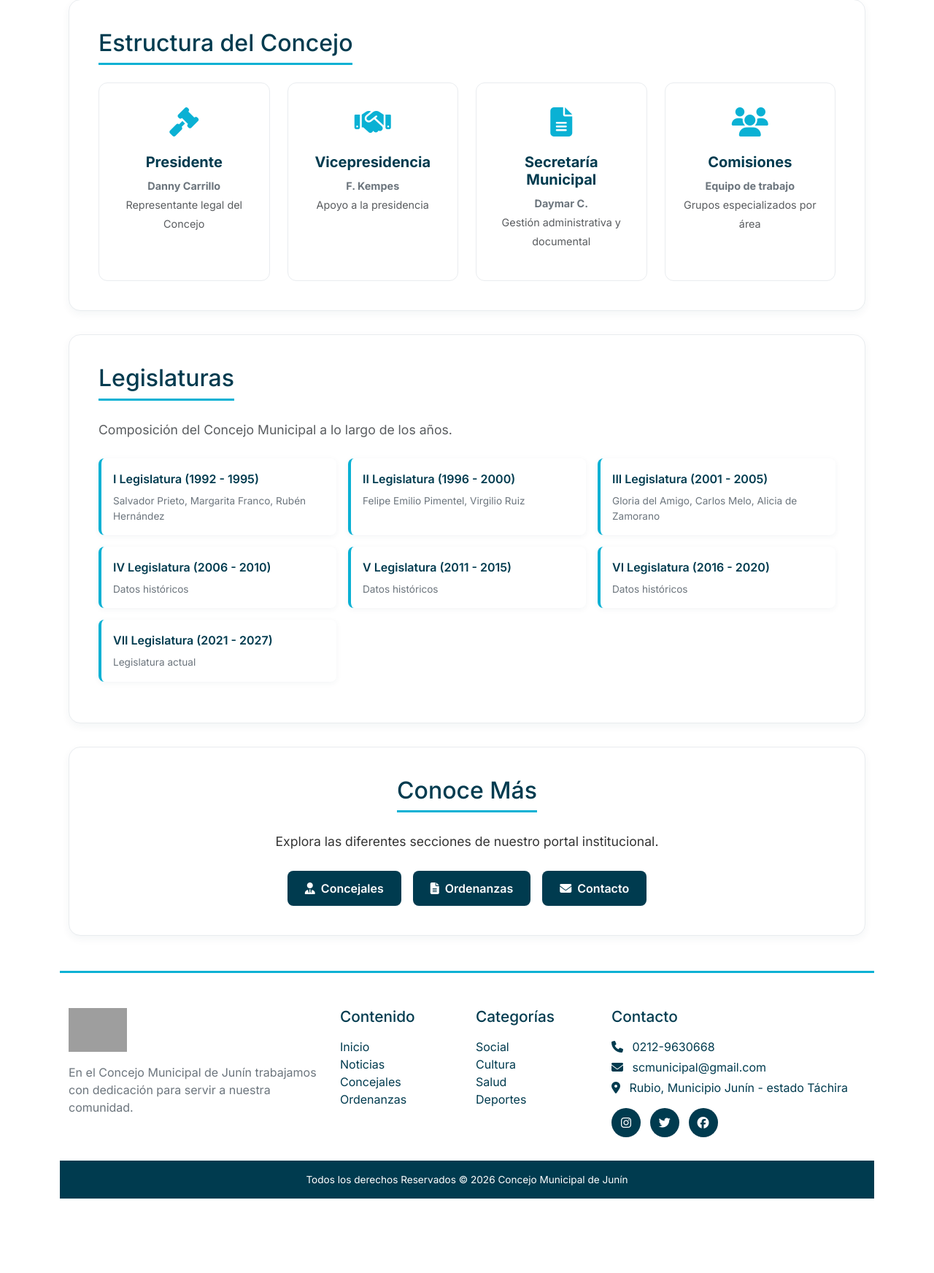
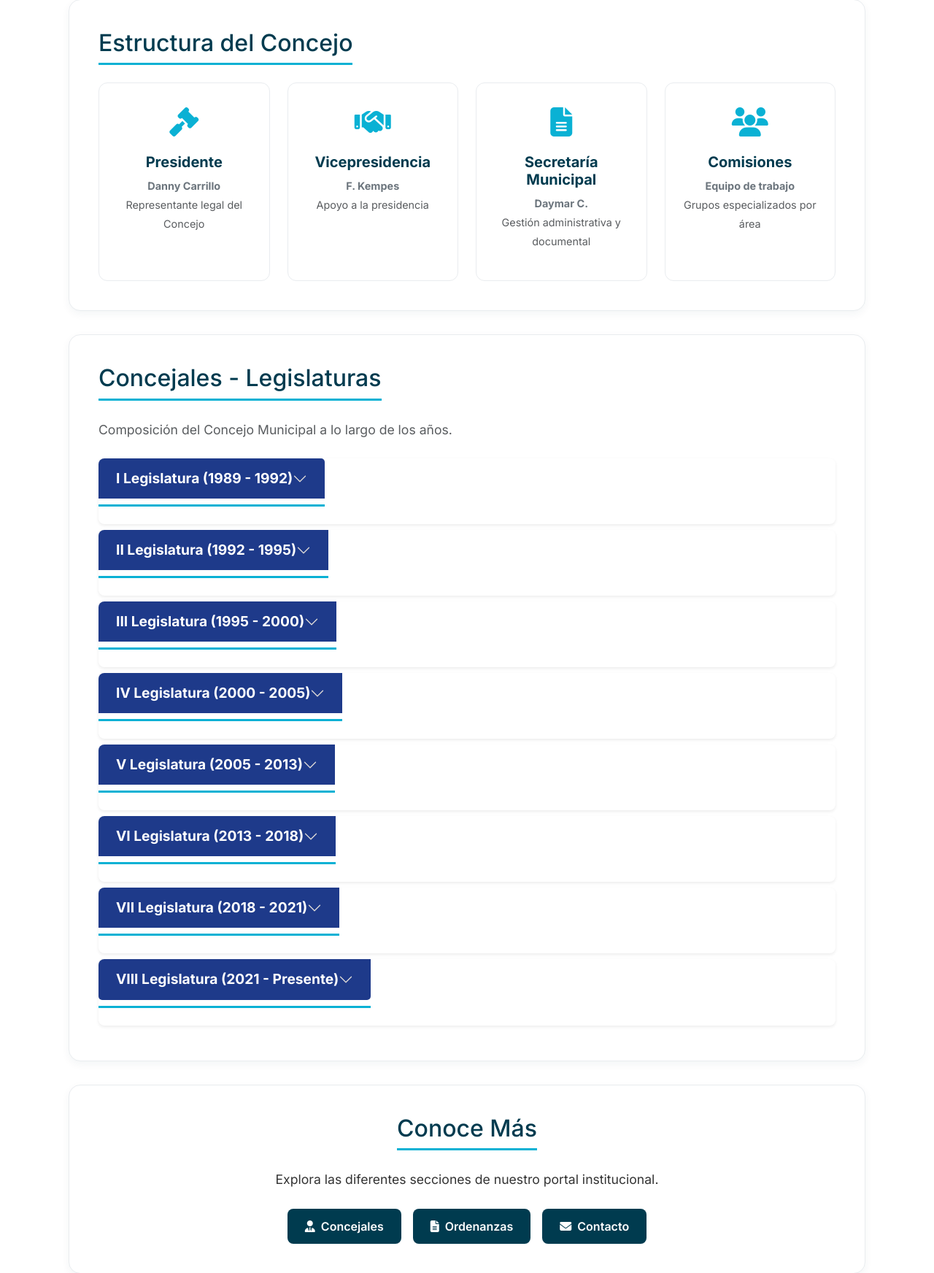
Before and after one commit to Ly239/municipal-consejoj, a Django app: page /about_us/ in a window 1280 px wide. Shown: the part 1005-2749 px from the top of the page at 73% size. Before the commit the page ends 2647 px from the top, so only its background shows below. Run offline with Django 3.2, Linux system fonts and the light colour scheme; some libraries are stand-ins or nearby versions; grey boxes are pictures that could not be loaded.

Commit message:
Actualizado about_us (styles legislatura)

```diff
--- a/apps/core/static/core/css/styles.css
+++ b/apps/core/static/core/css/styles.css
@@ -855,35 +855,81 @@ body {
     margin-bottom: 0;
 }
 
-/* Legislaturas (Tarjetas pequeñas) */
-.legislature-list {
-    list-style: none;
-    padding: 0;
-    display: grid;
-    grid-template-columns: repeat(auto-fill, minmax(250px, 1fr));
-    gap: 1rem;
+/* ============================================ */
+/* LEGISLATURAS (ACORDEÓN)     */
+/* ============================================ */
+
+/* Encabezado de acordeón */
+.accordion-item {
+    border: none;
+    border-radius: 8px;
+    margin-bottom: 0.75rem;
+    overflow: hidden;
+    box-shadow: 0 2px 6px rgba(0, 59, 79, 0.1);
 }
-.legislature-list li {
+.accordion-button {
+    background-color: var(--color-dark-blue);
+    color: white;
+    font-family: var(--font-title);
+    font-size: 1.2rem;
+    font-weight: 600;
+    padding: 1rem 1.5rem;
+    border: none;
+    box-shadow: none;
+    text-align: center;
+}
+.accordion-button:not(.collapsed) {
+    background-color: var(--color-dark-blue);
+    color: white;
+    box-shadow: none;
+}
+.accordion-button::after {
+    filter: invert(1);
+}
+.accordion-button:hover {
+    background-color: #005a75;
+}
+.accordion-body {
+    background: #f8f9fa;
+    padding: 1.5rem;
+}
+.accordion-body p {
+    font-size: 0.95rem;
+    color: #6c757d;
+    margin-bottom: 1rem;
+}
+
+/* Tabla de concejales */
+.legislature-table {
+    width: 100%;
+    border-collapse: collapse;
     background: white;
-    border-left: 4px solid var(--color-light-blue);
     border-radius: 8px;
-    padding: 1rem;
-    box-shadow: 0 2px 8px rgba(0, 59, 79, 0.05);
+    overflow: hidden;
+}
+.legislature-table th {
+    background-color: #e9ecef;
+    color: var(--color-dark-blue);
+    font-weight: 600;
+    padding: 0.75rem 1rem;
+    text-align: left;
+    font-size: 0.9rem;
+    text-transform: uppercase;
+    letter-spacing: 0.5px;
+}
+.legislature-table td {
+    padding: 0.75rem 1rem;
+    border-bottom: 1px solid #f1f5f9;
+    font-size: 0.95rem;
+}
+.legislature-table tr:nth-child(even) {
+    background-color: #f8f9fa;
+}
+.legislature-table td:last-child {
     font-weight: 600;
     color: var(--color-dark-blue);
-    transition: transform 0.3s, box-shadow 0.3s;
 }
-.legislature-list li:hover {
-    transform: translateY(-3px);
-    box-shadow: 0 8px 16px rgba(0, 59, 79, 0.1);
-}
-.legislature-list li small {
-    display: block;
-    font-weight: 400;
-    color: #6c757d;
-    font-size: 0.85rem;
-    margin-top: 0.5rem;
-}
+
 
 /* Botones de navegación */
 .about-buttons {
--- a/apps/core/views.py
+++ b/apps/core/views.py
@@ -62,6 +62,7 @@ NEWS_DATA = [
     },
 ]
 
+
 # Datos reales de Concejales del Municipio Junín (con fotos de Unsplash)
 COUNCILORS_DATA = [
     # Bloque de Presidencia
@@ -121,6 +122,104 @@ SYNDICATE_DATA = [
         'position': 'Secretaria Municipal del Concejo',
         'image': 'https://images.unsplash.com/photo-1580894732444-8ecded7900cd?w=400',
     },
+]
+
+
+# Historial legislativo real del Municipio Junín (Táchira) para el About Us
+LEGISLATURES_DATA = [
+    {
+        'id': 'I',
+        'years': '1989 - 1992', # El primer período de alcaldes electos arrancó en 1989
+        'mayor': 'Juan de Dios Cañas',  # Primer alcalde electo directamente en Junín
+        'members': [
+            {'name': 'Armando Bautista', 'party': 'AD'},
+            {'name': 'Sonia Hernán de Bastos', 'party': 'AD'},
+            {'name': 'José Omar Boada', 'party': 'AD'},
+            {'name': 'Luis Antonio Ruda', 'party': 'AD'},
+            {'name': 'Félix Campero Sánchez', 'party': 'AD'},
+            {'name': 'Juan Abello González', 'party': 'COPEI'},
+        ]
+    },
+    {
+        'id': 'II',
+        'years': '1992 - 1995',
+        'mayor': 'Pedro Fernández',
+        'members': [
+            {'name': 'Nelson Flores Galvis', 'party': 'COPEI'},
+            {'name': 'Evaristo Monsalve', 'party': 'COPEI'},
+            {'name': 'Juan Abello González', 'party': 'COPEI'},
+            {'name': 'Sonia Hernán de Bastos', 'party': 'AD'},
+            {'name': 'Marcos Moreno', 'party': 'AD'},
+        ]
+    },
+    {
+        'id': 'III',
+        'years': '1995 - 2000', # Período extendido por transición constitucional
+        'mayor': 'Gonzalo Fuentes La Cruz',
+        'members': [
+            {'name': 'Gerardo Carrero', 'party': 'AD'},
+            {'name': 'Héctor Cabrera', 'party': 'AD'},
+            {'name': 'Marcos Moreno', 'party': 'AD'},
+            {'name': 'Pedro Chirinos', 'party': 'COPEI'},
+            {'name': 'Yaneth de Carrillo', 'party': 'COPEI'},
+        ]
+    },
+    {
+        'id': 'IV',
+        'years': '2000 - 2005',
+        'mayor': 'Luis Valladares',
+        'members': [
+            {'name': 'César Vera', 'party': 'MVR'},
+            {'name': 'Luis Sandoval', 'party': 'MVR'},
+            {'name': 'María Elena Ruiz', 'party': 'AD'},
+            {'name': 'Jorge Salcedo', 'party': 'COPEI'},
+        ]
+    },
+    {
+        'id': 'V',
+        'years': '2005 - 2013',  # Período extendido nacionalmente
+        'mayor': 'Juan Peñaloza / Mercedes Chapeta', # Nombre corregido: Chapeta
+        'members': [
+            {'name': 'José Araujo', 'party': 'PSUV'},
+            {'name': 'Gladys Yáñez', 'party': 'PSUV'},
+            {'name': 'Yobel Sandoval', 'party': 'COPEI'},
+            {'name': 'Walter Chacón', 'party': 'AD'},
+        ]
+    },
+    {
+        'id': 'VI',
+        'years': '2013 - 2018',
+        'mayor': 'Yobel Sandoval',
+        'members': [
+            {'name': 'Danny Carrillo', 'party': 'COPEI'},
+            {'name': 'Sonia Mendoza', 'party': 'AD'},
+            {'name': 'Marcos Rincón', 'party': 'MUD'},
+            {'name': 'Johan Lizcano', 'party': 'MUD'},
+        ]
+    },
+    {
+        'id': 'VII',
+        'years': '2018 - 2021',
+        'mayor': 'Ángel Márquez',
+        'members': [
+            {'name': 'Herlany Rivas', 'party': 'PSUV'},
+            {'name': 'Rubén Manrique', 'party': 'PSUV'},
+            {'name': 'Elizabeth Martínez', 'party': 'PSUV'},
+        ]
+    },
+    {
+        'id': 'VIII',
+        'years': '2021 - Presente', # Gestión legislativa bajo la alcaldía de Jackson Carrillo
+        'mayor': 'Jackson Carrillo',
+        'members': [
+            {'name': 'Danny Carrillo', 'party': 'MUD'},
+            {'name': 'F. Kempes', 'party': 'MUD'},
+            {'name': 'Johan Lizcano', 'party': 'MUD'},
+            {'name': 'Sonia Mendoza', 'party': 'MUD'},
+            {'name': 'Marco Rincón', 'party': 'MUD'},
+            {'name': 'Rubén Manrique', 'party': 'Alianza Dem.'},
+        ]
+    }
 ]
 
 
@@ -191,6 +290,12 @@ class CouncilorsView(TemplateView):
 class AboutUsView(TemplateView):
     template_name = 'core/about_us.html'
 
+    def get_context_data(self, **kwargs):
+        context = super().get_context_data(**kwargs)
+        context['legislatures'] = LEGISLATURES_DATA  # Pasa los datos reales
+        return context
+
+
 
 def HomeView(request):
     """Vista principal que combina datos dinámicos (Proxy Models) y estáticos de ejemplo."""
--- a/templates/core/about_us.html
+++ b/templates/core/about_us.html
@@ -96,41 +96,55 @@
     </div>
 
     <!-- ============================================ -->
-    <!-- 3. LEGISLATURAS                             -->
+    <!-- LEGISLATURAS (DATOS REALES DESDE VIEW.PY)   -->
     <!-- ============================================ -->
     <div class="about-section">
-        <h2>Legislaturas</h2>
+        <h2>Concejales - Legislaturas</h2>
         <p class="text-muted mb-4">Composición del Concejo Municipal a lo largo de los años.</p>
-        <ul class="legislature-list">
-            <li>
-                I Legislatura (1992 - 1995)
-                <small>Salvador Prieto, Margarita Franco, Rubén Hernández</small>
-            </li>
-            <li>
-                II Legislatura (1996 - 2000)
-                <small>Felipe Emilio Pimentel, Virgilio Ruiz</small>
-            </li>
-            <li>
-                III Legislatura (2001 - 2005)
-                <small>Gloria del Amigo, Carlos Melo, Alicia de Zamorano</small>
-            </li>
-            <li>
-                IV Legislatura (2006 - 2010)
-                <small>Datos históricos</small>
-            </li>
-            <li>
-                V Legislatura (2011 - 2015)
-                <small>Datos históricos</small>
-            </li>
-            <li>
-                VI Legislatura (2016 - 2020)
-                <small>Datos históricos</small>
-            </li>
-            <li>
-                VII Legislatura (2021 - 2027)
-                <small>Legislatura actual</small>
-            </li>
-        </ul>
+
+        <div class="accordion" id="accordionLegislatures">
+            {% for legislature in legislatures %}
+                <div class="accordion-item mb-2 border-0 shadow-sm rounded-3 overflow-hidden">
+                <h2 class="accordion-header" id="heading{{ forloop.counter }}">
+                <button class="accordion-button collapsed text-white fw-bold" type="button"
+                        data-bs-toggle="collapse" data-bs-target="#collapse{{ forloop.counter }}"
+                        style="background-color: #1e3a8a;">
+                    {{ legislature.id }} Legislatura ({{ legislature.years }})
+                </button>
+                </h2>
+                <div id="collapse{{ forloop.counter }}" class="accordion-collapse collapse" data-bs-parent="#accordionLegislatures">
+                <div class="accordion-body bg-light">
+                    <p class="small text-muted mb-3">
+                        <i class="bi bi-person-badge-fill me-1"></i>
+                        <strong>Alcalde del Período:</strong> {{ legislature.mayor }}
+                    </p>
+                    <div class="table-responsive">
+                        <table class="table table-hover bg-white rounded shadow-sm align-middle mb-0">
+                        <thead>
+                            <tr class="table-secondary">
+                                <th scope="col" class="ps-3">Concejal Histórico</th>
+                                <th scope="col">Fracción Política</th>
+                            </tr>
+                            </thead>
+                        <tbody>
+                        {% for member in legislature.members %}
+                            <tr>
+                                <td class="ps-3 fw-medium text-dark">{{ member.name }}</td>
+                                <td>
+                                <span class="badge rounded-pill bg-secondary px-2.5 py-1.5 fs-7">
+                                            {{ member.party }}
+                                </span>
+                                </td>
+                            </tr>
+                        {% endfor %}
+                        </tbody>
+                        </table>
+                    </div>
+                    </div>
+                    </div>
+                </div>
+                {% endfor %}
+            </div>
     </div>
 
     <!-- ============================================ -->
```
